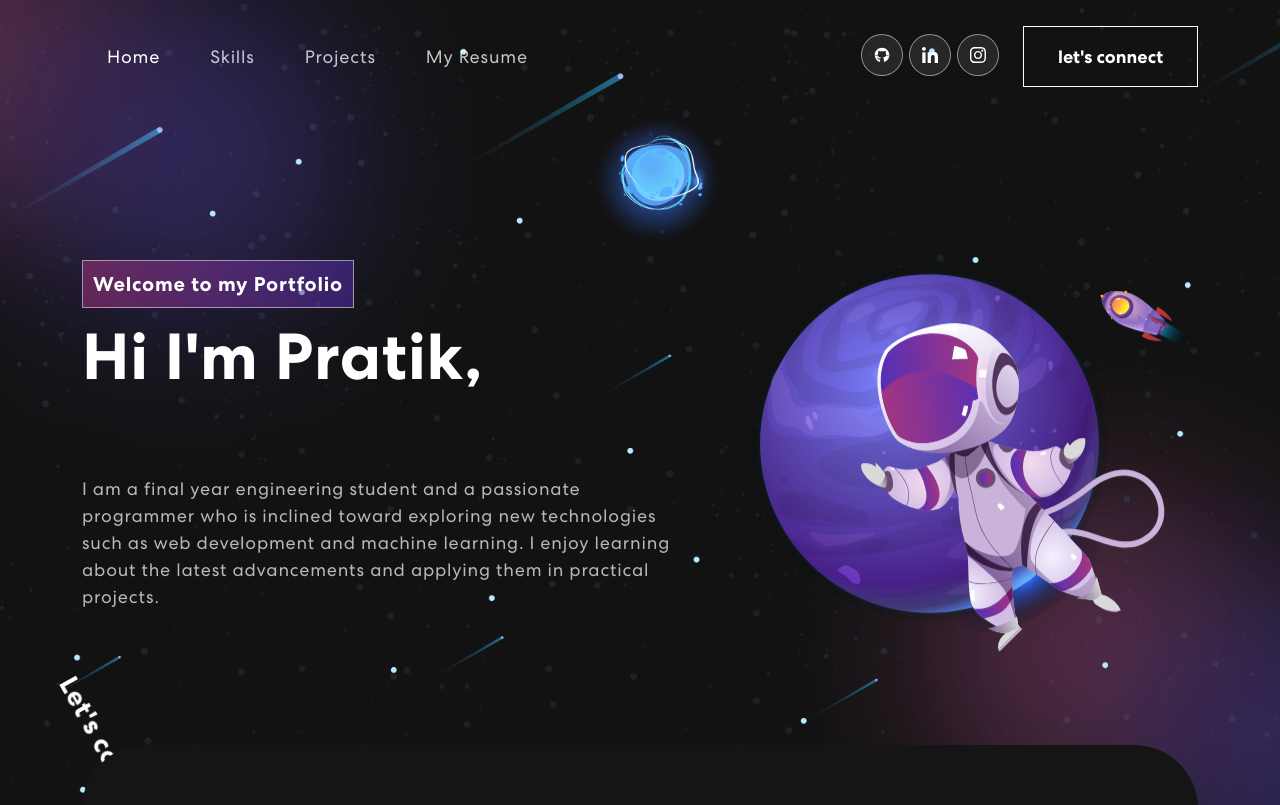
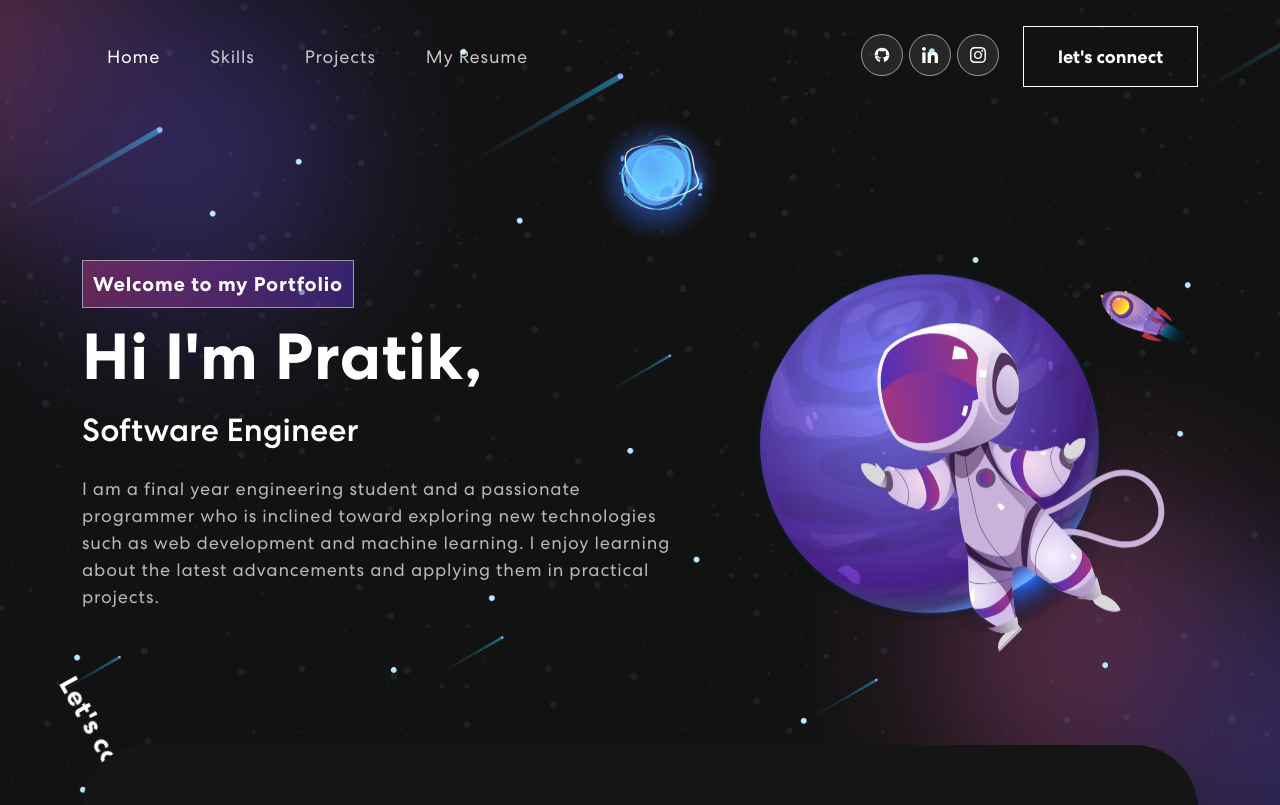
Before and after one commit to pratt4/portfolio-react, a React (Vite) app: page / in a window 1280 px wide. Shown: the top 805 px of the page. Built offline with nearby package versions, Linux system fonts and the light colour scheme.

Commit message:
Update Banner.jsx

```diff
--- a/src/components/Banner.jsx
+++ b/src/components/Banner.jsx
@@ -12,7 +12,7 @@ import TrackVisibility from "react-on-screen";
 export default function Banner() {
   const [loopNum, setLoopNum] = useState(0);
   const [isDeleting, setIsDeleting] = useState(false);
-  const toRotate = ["Student","Web developer"];
+  const toRotate = ["Software Engineer"];
   const [text, setText] = useState("");
   const [delta, setDelta] = useState(300 - Math.random() * 100);
   const period = 2000;
```
